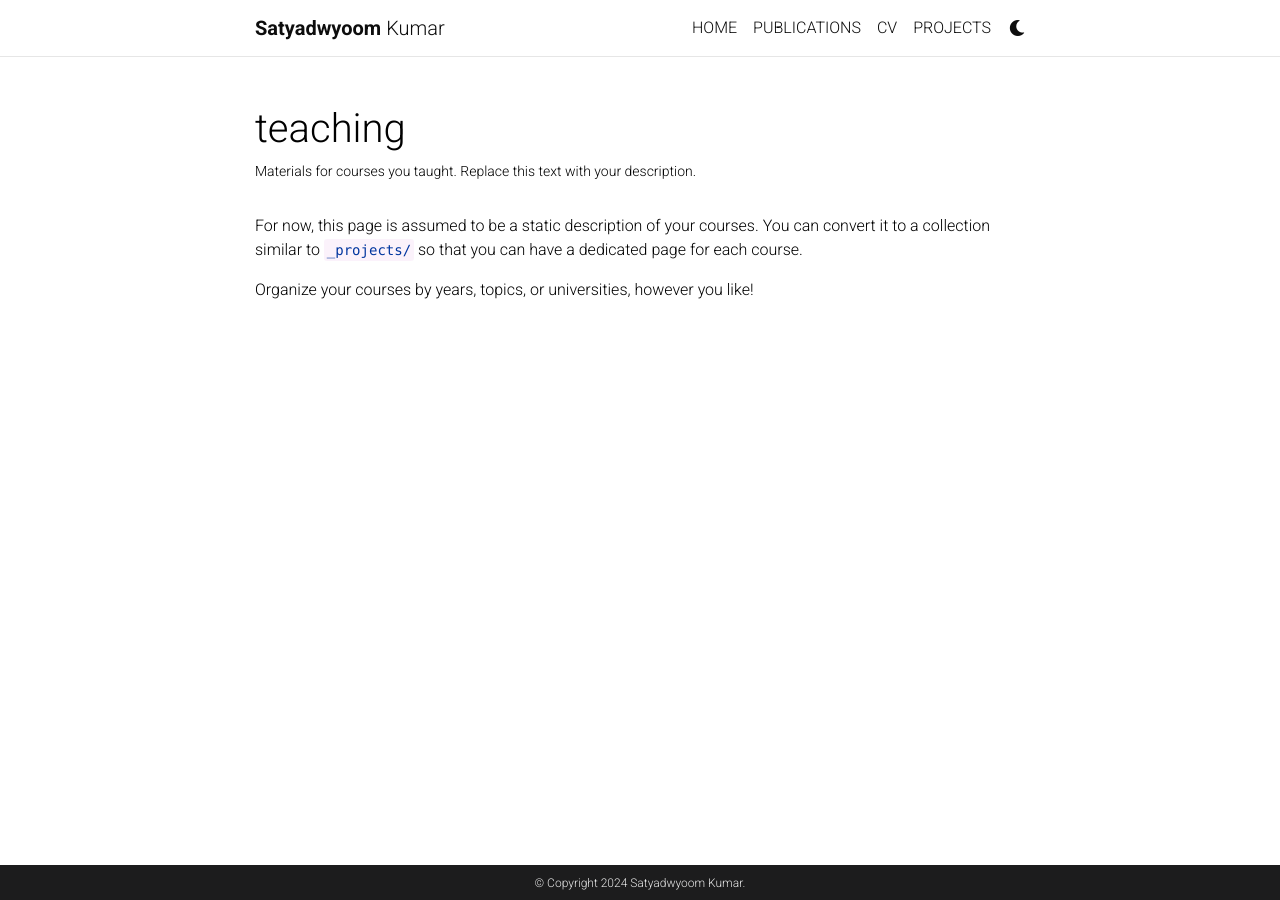
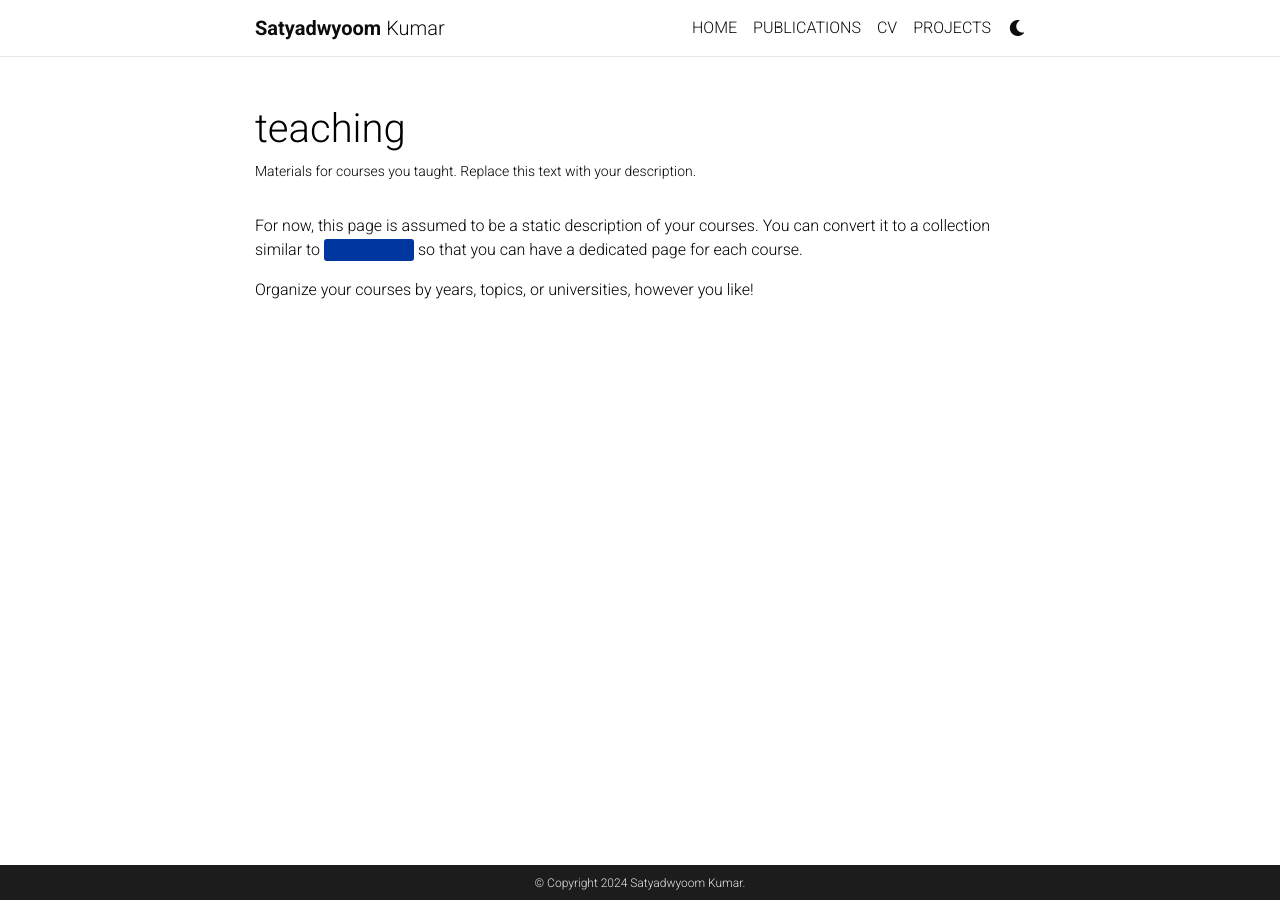
Before and after one commit to satyadwyoom/test_repo, a Jekyll site: the page built from _pages/teaching.md, in a window 1280 px wide. Built offline with Jekyll 4.4.1, drawn with Linux system fonts in a browser that asks for light colours; full-size pictures stand in for the smaller copies a plugin makes; comment, search, counter and statistics services are not loaded; a style sheet for code colours, icons or effects is not loaded.

Commit message:
check color

```diff
--- a/_sass/_variables.scss
+++ b/_sass/_variables.scss
@@ -34,5 +34,7 @@ $black-color: #000000 !default;
 
 // Theme colors
 
-$code-bg-color-light:     rgba($purple-color, 0.05);
+// $code-bg-color-light:     rgba($purple-color, 0.05);
+
+$code-bg-color-light:     $blue-color-dark;
 $code-bg-color-dark:      #2c3237 !default;
```
